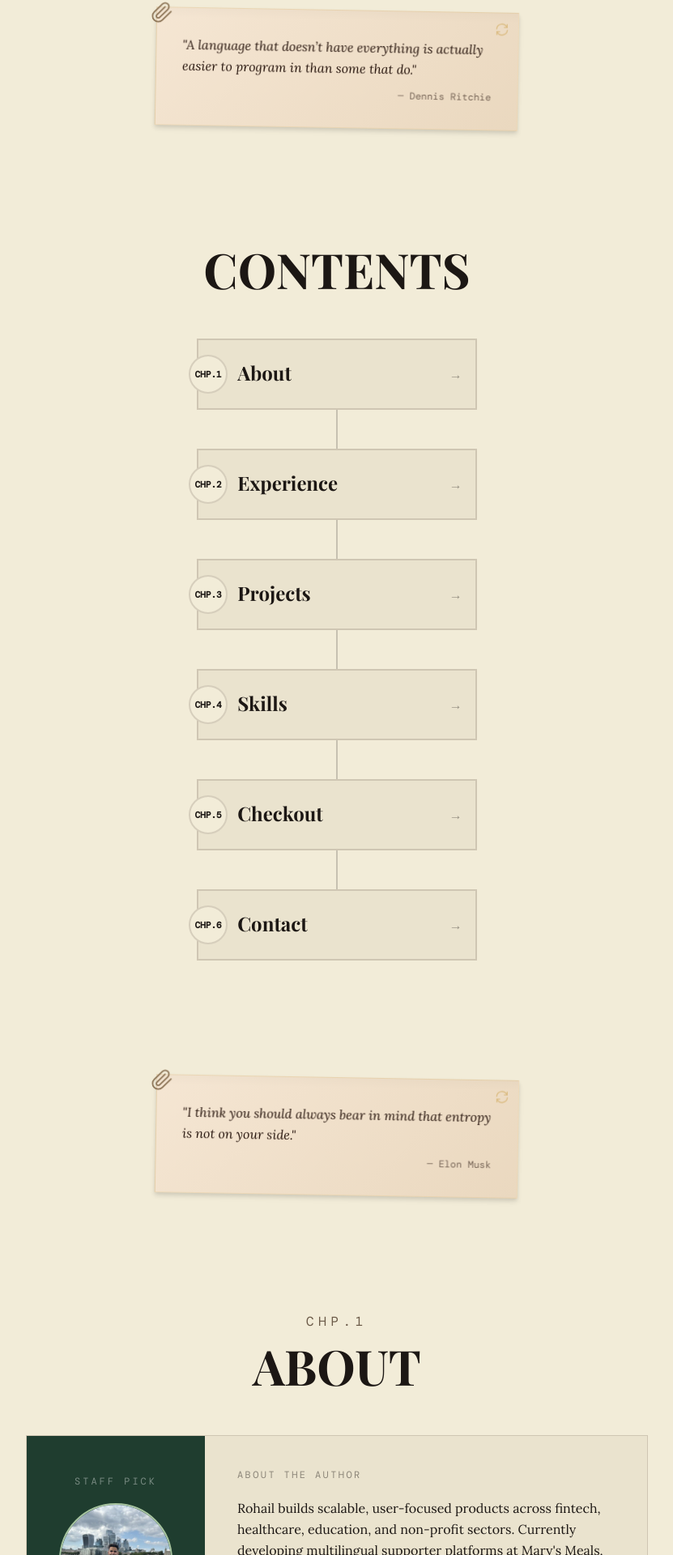
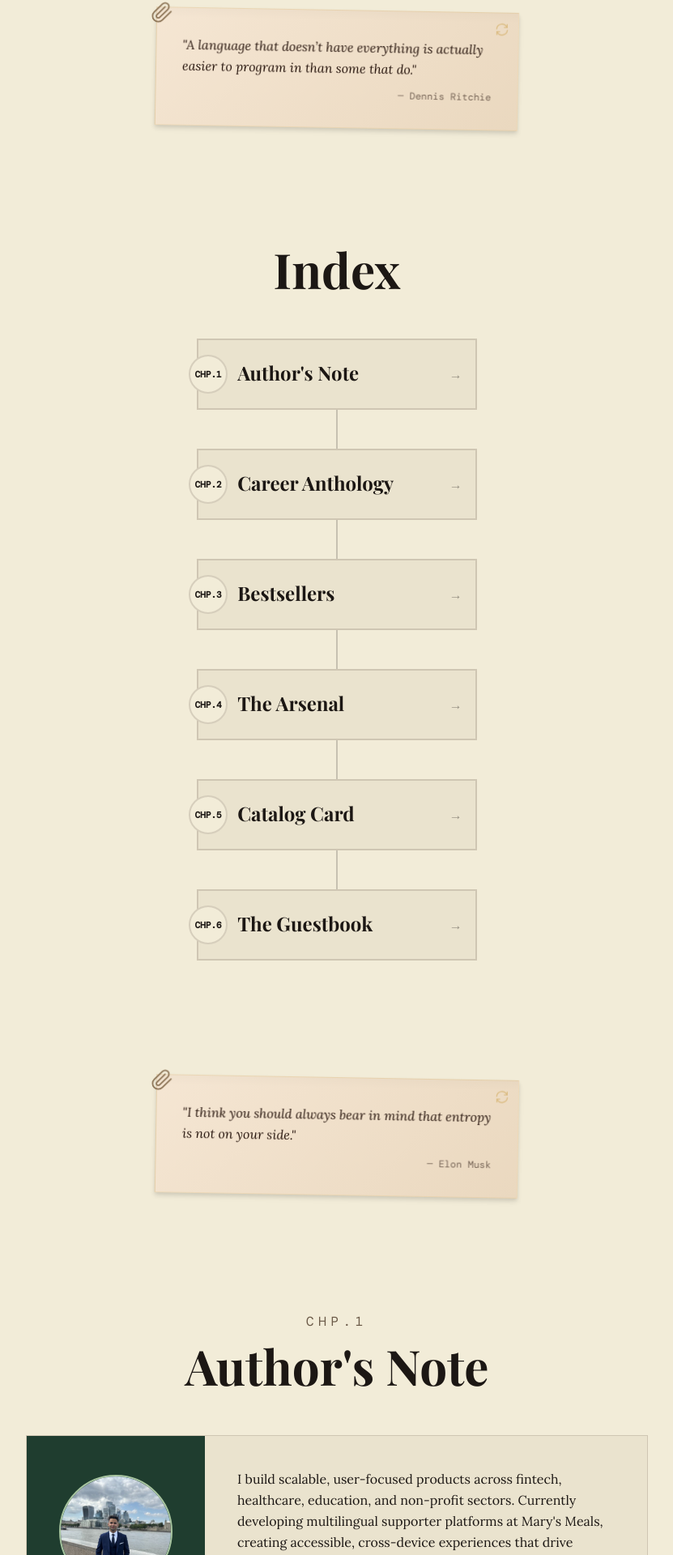
Before and after one commit to rohailramesh/rohailramesh-portfolio, a Vue app: page / in a window 1280 px wide. Shown: the part 836-2756 px from the top of the page at 81% size, without its empty margins (224-1055 px from the left). Built offline with nearby package versions, Linux system fonts and the light colour scheme; a web font is replaced by a local one.

Commit message:
Changing chapters name and layout for sections

```diff
--- a/src/App.vue
+++ b/src/App.vue
@@ -334,6 +334,7 @@ const stamped = ref(false)
 const showExpScrollHint = ref(false)
 const showSkillsScrollHint = ref(false)
 const expShelf = ref<HTMLElement | null>(null)
+const showAllProjects = ref(false)
 const submitted = ref(false)
 const guestbook = ref({ name: '', email: '', message: '' })
 const mobileMenuOpen = ref(false)
@@ -437,7 +438,7 @@ onUnmounted(() => {
 
     <!-- ── STICKY NAV ──────────────────────────────────────────────────────── -->
     <nav
-      class="fixed top-0 left-0 right-0 z-50 flex items-center justify-between px-4 sm:px-6 py-3 border-b border-border"
+      class="md:hidden fixed top-0 left-0 right-0 z-50 flex items-center justify-between px-4 sm:px-6 py-3 border-b border-border"
       :style="{
         backdropFilter: 'blur(16px)',
         backgroundColor: 'rgba(242, 236, 216, 0.88)',
@@ -453,22 +454,7 @@ onUnmounted(() => {
 
       <!-- Desktop Navigation -->
       <div class="hidden md:flex items-center gap-7">
-        <button
-          v-for="section in ['about', 'experience', 'projects', 'skills', 'contact']"
-          :key="section"
-          @click="scrollTo(section)"
-          class="text-xs uppercase tracking-widest opacity-50 hover:opacity-100 transition-opacity"
-          :style="{ fontFamily: 'var(--font-label)' }"
-        >
-          {{ section }}
-        </button>
-        <button
-          @click="scrollTo('resume')"
-          class="text-xs uppercase tracking-widest px-3 py-1.5 border border-border hover:border-foreground/40 transition-all"
-          :style="{ fontFamily: 'var(--font-label)' }"
-        >
-          Checkout →
-        </button>
+        <!-- Navigation links hidden on desktop -->
       </div>
 
       <!-- Mobile Menu Button -->
@@ -511,20 +497,46 @@ onUnmounted(() => {
       >
         <div class="flex flex-col py-2">
           <button
-            v-for="section in ['about', 'experience', 'projects', 'skills', 'contact']"
-            :key="section"
-            @click="scrollTo(section)"
-            class="text-left px-6 py-3 text-sm uppercase tracking-widest opacity-70 hover:opacity-100 transition-opacity"
-            :style="{ fontFamily: 'var(--font-label)' }"
+            @click="scrollTo('about')"
+            class="text-left px-6 py-3 text-sm opacity-70 hover:opacity-100 transition-opacity"
+            :style="{ fontFamily: 'var(--font-display)' }"
           >
-            {{ section }}
+            Author's Note
+          </button>
+          <button
+            @click="scrollTo('experience')"
+            class="text-left px-6 py-3 text-sm opacity-70 hover:opacity-100 transition-opacity"
+            :style="{ fontFamily: 'var(--font-display)' }"
+          >
+            Career Anthology
+          </button>
+          <button
+            @click="scrollTo('projects')"
+            class="text-left px-6 py-3 text-sm opacity-70 hover:opacity-100 transition-opacity"
+            :style="{ fontFamily: 'var(--font-display)' }"
+          >
+            Bestsellers
+          </button>
+          <button
+            @click="scrollTo('skills')"
+            class="text-left px-6 py-3 text-sm opacity-70 hover:opacity-100 transition-opacity"
+            :style="{ fontFamily: 'var(--font-display)' }"
+          >
+            The Arsenal
+          </button>
+          <button
+            @click="scrollTo('contact')"
+            class="text-left px-6 py-3 text-sm opacity-70 hover:opacity-100 transition-opacity"
+            :style="{ fontFamily: 'var(--font-display)' }"
+          >
+            Contact
           </button>
           <button
             @click="scrollTo('resume')"
-            class="text-left px-6 py-3 text-sm uppercase tracking-widest opacity-70 hover:opacity-100 transition-opacity border-t border-border/30 mt-2 pt-4"
-            :style="{ fontFamily: 'var(--font-label)' }"
+            class="text-left px-6 py-3 text-sm opacity-70 hover:opacity-100 transition-opacity border-t border-border/30 mt-2 pt-4"
+            :style="{ fontFamily: 'var(--font-display)' }"
           >
-            Checkout →
+            Catalog Card
           </button>
         </div>
       </div>
@@ -596,19 +608,19 @@ onUnmounted(() => {
     <!-- ── SHOP MAP ────────────────────────────────────────────────────── -->
     <section id="map" class="py-24 px-8 max-w-5xl mx-auto">
       <div class="text-center mb-14">
-        <h2 class="text-4xl sm:text-5xl lg:text-6xl font-bold uppercase" :style="{ fontFamily: 'var(--font-display)' }">Contents</h2>
+        <h2 class="text-4xl sm:text-5xl lg:text-6xl font-bold " :style="{ fontFamily: 'var(--font-display)' }">Index</h2>
       </div>
 
       <!-- Zigzag Timeline Path -->
       <div class="relative max-w-3xl mx-auto" style="text-align: center">
         <div
           v-for="(item, index) in [
-            { aisle: 'CHP.1', label: 'About', sub: 'Bio', id: 'about' },
-            { aisle: 'CHP.2', label: 'Experience', sub: 'Career Shelf', id: 'experience' },
-            { aisle: 'CHP.3', label: 'Projects', sub: 'Featured Works', id: 'projects' },
-            { aisle: 'CHP.4', label: 'Skills', sub: 'Genre Index', id: 'skills' },
-            { aisle: 'CHP.5', label: 'Checkout', sub: 'Resume Desk', id: 'resume' },
-            { aisle: 'CHP.6', label: 'Contact', sub: 'Guestbook', id: 'contact' },
+            { aisle: 'CHP.1', sub: 'About', label: 'Author\'s Note', id: 'about' },
+            { aisle: 'CHP.2', sub: 'Experience', label: 'Career Anthology', id: 'experience' },
+            { aisle: 'CHP.3', sub: 'Projects', label: 'Bestsellers', id: 'projects' },
+            { aisle: 'CHP.4', sub: 'Skills', label: 'The Arsenal', id: 'skills' },
+            { aisle: 'CHP.5', sub: 'Checkout', label: 'Catalog Card', id: 'resume' },
+            { aisle: 'CHP.6', sub: 'Contact', label: 'The Guestbook', id: 'contact' },
           ]"
           :key="item.id"
           class="relative mb-12 last:mb-0"
@@ -735,7 +747,7 @@ onUnmounted(() => {
         >
           CHP.1
         </p>
-        <h2 class="text-4xl sm:text-5xl lg:text-6xl font-bold" :style="{ fontFamily: 'var(--font-display)' }">ABOUT</h2>
+        <h2 class="text-4xl sm:text-5xl lg:text-6xl font-bold" :style="{ fontFamily: 'var(--font-display)' }">Author's Note</h2>
       </div>
 
       <div
@@ -747,12 +759,7 @@ onUnmounted(() => {
           class="flex-shrink-0 flex flex-col items-center justify-between p-10 md:py-12 staff-picks"
           :style="{ backgroundColor: '#1F3D2F', minWidth: '220px', width: '220px' }"
         >
-          <div
-            class="text-xs uppercase tracking-[0.25em] text-white/40 staff-pick-title"
-            :style="{ fontFamily: 'var(--font-label)' }"
-          >
-            Staff Pick
-          </div>
+
 
           <!-- Avatar circle -->
           <div
@@ -788,14 +795,8 @@ onUnmounted(() => {
 
         <!-- Flap / bio -->
         <div class="flex-1 p-6 sm:p-8 md:p-10">
-          <div
-            class="text-xs uppercase tracking-[0.2em] mb-5 opacity-45"
-            :style="{ fontFamily: 'var(--font-label)' }"
-          >
-            About the Author
-          </div>
           <p class="text-base leading-relaxed mb-4" :style="{ fontFamily: 'var(--font-body)' }">
-            Rohail builds scalable, user-focused products across fintech, healthcare, education, and
+            I build scalable, user-focused products across fintech, healthcare, education, and
             non-profit sectors. Currently developing multilingual supporter platforms at Mary's
             Meals, creating accessible, cross-device experiences that drive engagement and
             donations for a global charity serving over 3 million children daily.
@@ -910,7 +911,7 @@ onUnmounted(() => {
         >
           CHP.2
         </p>
-        <h2 class="text-4xl sm:text-5xl lg:text-6xl font-bold" :style="{ fontFamily: 'var(--font-display)' }">Career Shelf</h2>
+        <h2 class="text-4xl sm:text-5xl lg:text-6xl font-bold" :style="{ fontFamily: 'var(--font-display)' }">Career Anthology</h2>
       </div>
       <!-- Shelf unit -->
       <div
@@ -1171,19 +1172,34 @@ onUnmounted(() => {
           CHP.3
         </p>
         <h2 class="text-4xl sm:text-5xl lg:text-6xl font-bold" :style="{ fontFamily: 'var(--font-display)' }">
-          Featured Works
+          Bestsellers
         </h2>
       </div>
 
-      <div class="grid grid-cols-3 xs:grid-cols-2 md:grid-cols-4 gap-4 sm:gap-6 md:gap-8">
-        <div v-for="(project, index) in PROJECTS" :key="project.id" class="flex flex-col relative">
+      <div class="grid grid-cols-3 xs:grid-cols-2 md:3 gap-4 sm:gap-6 md:gap-8">
+        <div v-for="(project, index) in (showAllProjects ? PROJECTS : PROJECTS.slice(0, 3))" :key="project.id" class="flex flex-col relative">
+          <!-- Top 3 Ranking Badge -->
+          <div
+            v-if="index < 3"
+            class="absolute -top-2 -right-2 z-20 px-2 py-1 rounded-full text-xs font-bold shadow-lg"
+            :style="{
+              fontFamily: 'var(--font-label)',
+              letterSpacing: '0.1em',
+              backgroundColor: index === 0 ? '#FFD700' : index === 1 ? '#C0C0C0' : '#CD7F32',
+              color: '#1C1714',
+              border: '2px solid rgba(255, 255, 255, 0.5)'
+            }"
+          >
+            {{ index === 0 ? '🥇' : index === 1 ? '🥈' : '🥉' }}
+          </div>
+
           <button
             @click="openProj = project.id"
             class="text-left focus:outline-none hover:-translate-y-3 transition-transform duration-200"
             :aria-label="`${project.title} — click to open`"
           >
-          <!-- Hand pointer under first book only -->
-          <div v-if="index === 0" class="absolute -bottom-5 left-1/2 -translate-x-1/2 z-10 animate-bounce">
+          <!-- Hand pointer under first book only (only when collapsed) -->
+          <div v-if="index === 0 && !showAllProjects" class="absolute -bottom-5 left-1/2 -translate-x-1/2 z-10 animate-bounce">
             <span class="text-2xl sm:text-3xl">👆🏼</span>
           </div>
             <div
@@ -1208,7 +1224,7 @@ onUnmounted(() => {
                 }"
               />
               <!-- Cover content -->
-              <div class="absolute inset-0 p-3 sm:p-5 flex flex-col justify-between">
+              <div class="absolute inset-0 p-3 sm:p-5 flex flex-col justify-between" style="margin-top: 0.7rem">
                 <div>
                   <div
                     class="uppercase tracking-widest mb-2 sm:mb-3 opacity-65"
@@ -1244,6 +1260,26 @@ onUnmounted(() => {
             </div>
           </button>
         </div>
+      </div>
+
+      <!-- View More Button -->
+      <div v-if="!showAllProjects && PROJECTS.length > 3" class="flex justify-center mt-12">
+        <button
+          @click="showAllProjects = true"
+          class="px-8 py-3 border-2 transition-all hover:scale-105"
+          :style="{
+            fontFamily: 'var(--font-label)',
+            fontSize: '0.875rem',
+            letterSpacing: '0.15em',
+            textTransform: 'uppercase',
+            borderColor: 'var(--border)',
+            color: 'var(--foreground)',
+            backgroundColor: 'transparent',
+            borderRadius: '2px'
+          }"
+        >
+          View More Projects
+        </button>
       </div>
 
       <!-- Full-screen Book Modal -->
@@ -1503,17 +1539,17 @@ onUnmounted(() => {
         >
           CHP.4
         </p>
-        <h2 class="text-4xl sm:text-5xl lg:text-6xl font-bold" :style="{ fontFamily: 'var(--font-display)' }">Genre Index</h2>
+        <h2 class="text-4xl sm:text-5xl lg:text-6xl font-bold" :style="{ fontFamily: 'var(--font-display)' }">The Arsenal</h2>
       </div>
 
       <div class="space-y-12">
-        <div v-for="[genre, books] in Object.entries(SKILLS)" :key="genre">
+        <div v-for="([genre, books], index) in Object.entries(SKILLS)" :key="genre">
           <div class="flex items-center gap-3 mb-3">
             <span
               class="text-xs uppercase tracking-[0.2em] opacity-40"
               :style="{ fontFamily: 'var(--font-label)' }"
             >
-              Section
+              4.{{ index + 1 }}
             </span>
             <span class="text-lg font-semibold" :style="{ fontFamily: 'var(--font-display)' }">
               {{ genre }}
@@ -1658,7 +1694,7 @@ onUnmounted(() => {
           CHP.5
         </p>
         <h2 class="text-4xl sm:text-5xl lg:text-6xl font-bold" :style="{ fontFamily: 'var(--font-display)' }">
-          Checkout Desk
+          Catalog Card
         </h2>
       </div>
 
@@ -1684,24 +1720,9 @@ onUnmounted(() => {
           />
 
           <div class="relative p-6">
-            <!-- Header -->
-            <div class="border-b-2 border-foreground/20 pb-3 mb-5">
-              <div
-                class="text-xs uppercase tracking-widest opacity-40 mb-1"
-                :style="{ fontSize: '9px', letterSpacing: '0.2em' }"
-              >
-                London Public Portfolio
-              </div>
-              <div
-                class="text-2xl font-bold"
-                :style="{ fontFamily: 'var(--font-display)', lineHeight: 1.2 }"
-              >
-                Library Card
-              </div>
-            </div>
 
             <!-- Fields -->
-            <div class="space-y-3 mb-7 text-sm">
+            <div class="space-y-3 mb-5 text-sm">
               <div
                 v-for="{ key, val, bold } in [
                   { key: 'PATRON', val: 'ROHAIL RAMESH', bold: true },
@@ -1711,7 +1732,7 @@ onUnmounted(() => {
                   // { key: 'STATUS', val: 'AVAILABLE', bold: true },
                 ]"
                 :key="key"
-                class="flex gap-3 items-baseline"
+                class="flex gap-3 mb-5 items-baseline"
                 :style="{ lineHeight: '31px' }"
               >
                 <span class="opacity-35 flex-shrink-0" :style="{ width: '100px', fontSize: '11px' }">
@@ -1808,9 +1829,10 @@ onUnmounted(() => {
         </p>
       </div>
     </div>
+
     <!-- ── CONTACT ─────────────────────────────────────────────────────────── -->
     <section id="contact" class="py-16 sm:py-24 px-4 sm:px-8 max-w-5xl mx-auto pb-24 sm:pb-36">
-      <div class="text-center mb-14">
+      <div class="text-center mb-10">
         <p
           class="text-sm sm:text-base uppercase tracking-[0.35em] mb-3"
           :style="{ fontFamily: 'var(--font-label)', color: 'var(--muted-foreground)' }"
@@ -1819,12 +1841,6 @@ onUnmounted(() => {
         </p>
         <h2 class="text-4xl sm:text-5xl lg:text-6xl font-bold" :style="{ fontFamily: 'var(--font-display)' }">Guestbook</h2>
       </div>
-      <p
-        class="text-center text-sm sm:text-base uppercase tracking-widest opacity-40 -mt-8 mb-14 px-4"
-        :style="{ fontFamily: 'var(--font-label)' }"
-      >
-        Leave a note at the counter
-      </p>
 
       <div class="max-w-lg mx-auto">
         <Transition
@@ -2097,10 +2113,10 @@ onUnmounted(() => {
       </div>
     </div>
     <!-- ── FOOTER ──────────────────────────────────────────────────────────── -->
-    <footer class="py-12 border-t border-border/50">
+    <footer class="py-12 border-t border-border/50 mb-3">
       <div class="text-center">
         <p
-          class="text-xs opacity-30"
+          class="text-xs opacity-100"
           :style="{ fontFamily: 'var(--font-label)', letterSpacing: '0.15em' }"
         >
           © 2026 Portfolio by Rohail Ramesh
@@ -2129,8 +2145,8 @@ onUnmounted(() => {
       >
         <div class="flex items-center gap-2 text-xs uppercase tracking-widest">
           <ArrowUp :size="14" class="group-hover:-translate-y-1 transition-transform" />
-          <span class="hidden sm:inline">Content Page</span>
-          <span class="sm:hidden">Content Page</span>
+          <span class="hidden sm:inline">Index</span>
+          <span class="sm:hidden">Index</span>
         </div>
       </button>
     </Transition>
```
